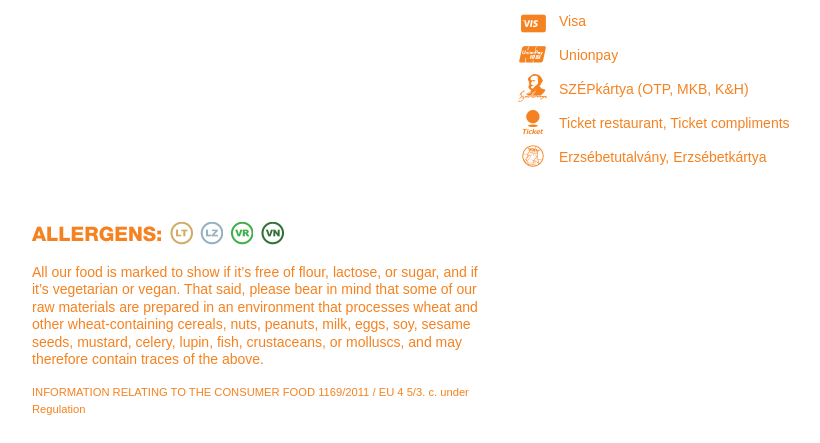
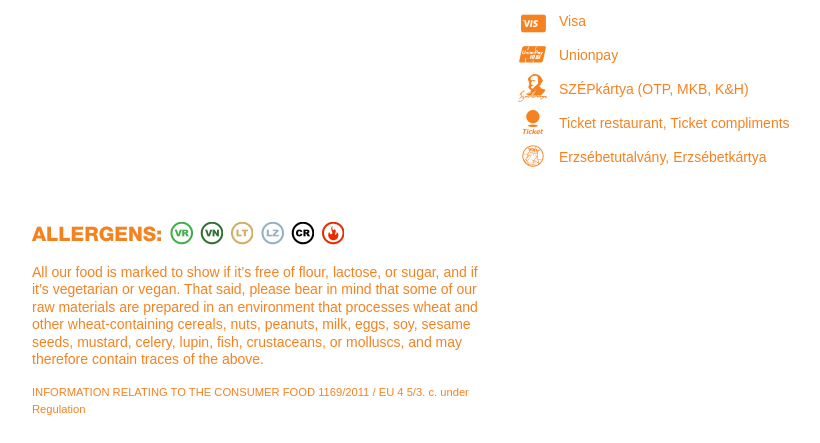
Before and after one commit to beliczki/fruccola, a PHP site: page /menu in a window 1280 px wide. Shown: the part 369-812 px from the top of the page, without its empty margins (128-948 px from the left). Run offline with PHP 8.4, Linux system fonts and the light colour scheme; data that the repository does not hold is empty; some libraries are stand-ins or nearby versions.

Commit message:
allergen info menu oldal aljára, magyar angol

```diff
--- a/inc/menu.php
+++ b/inc/menu.php
@@ -43,10 +43,12 @@
 <section class="content menu allergenes">
     <h2>
       Allergens:
+      <em class="vegetarian" title="Vegetarian">Vegetarian</em>
+      <em class="vegan" title="Vegan">Vegan</em>
       <em class="flourfree" title="Flour free">Flour free</em>
       <em class="lactosefree" title="Lactose free">Lactose free</em>
-      <em class="vegetarian" title="Vegetarian">Vegetarian</em>
-      <em class="vegan" title="Vegan">Vegan</em>
+      <em class="sugarfree" title="Sugar free">Sugar free</em>
+      <em class="hot" title="Spicy">Spicy</em>
     </h2>
     <p>
         All our food is marked to show if it’s free of flour, lactose, or sugar, and if it’s vegetarian or vegan. That said, please bear in mind that some of our raw materials are prepared in an environment that processes wheat and other wheat-containing cereals, nuts, peanuts, milk, eggs, soy, sesame seeds, mustard, celery, lupin, fish, crustaceans, or molluscs, and may therefore contain traces of the above.
@@ -84,10 +86,12 @@
 <section class="content menu allergenes">
     <h2>
       Allergének:
+      <em class="vegetarian" title="Vegetáriánus">Vegetáriánus</em>
+      <em class="vegan" title="Vegán">Vegán</em>
       <em class="flourfree" title="Lisztmentes">Lisztmentes</em>
       <em class="lactosefree" title="Laktózmentes">Laktózmentes</em>
-      <em class="vegetarian" title="Vegetáriánus">Vegetáriánus</em>
-      <em class="vegan" title="Vegán">Vegán</em>
+      <em class="sugarfree" title="Sugar free">Cukormentes</em>
+      <em class="hot" title="Fűszeres, Csípős">Fűszeres, Csípős</em>
     </h2>
     <p>
         Minden ételünkön feltüntetjük ha liszt-, laktóz- vagy cukormentes, vegetáriánus vagy vegán. Ennek ellenére kérjük, vedd figyelembe, hogy alapanyagaink egy része búza-, és gluténtartalmú gabonaféléket, dióféléket, földimogyorót, tejet, tojást, szóját, szezámmagot, mustárt, zellert, csillagfürtöt, halat, rákféléket, puhatestűeket is feldolgozó üzemben készült, így ezeket nyomokban tartalmazhatja.
```
